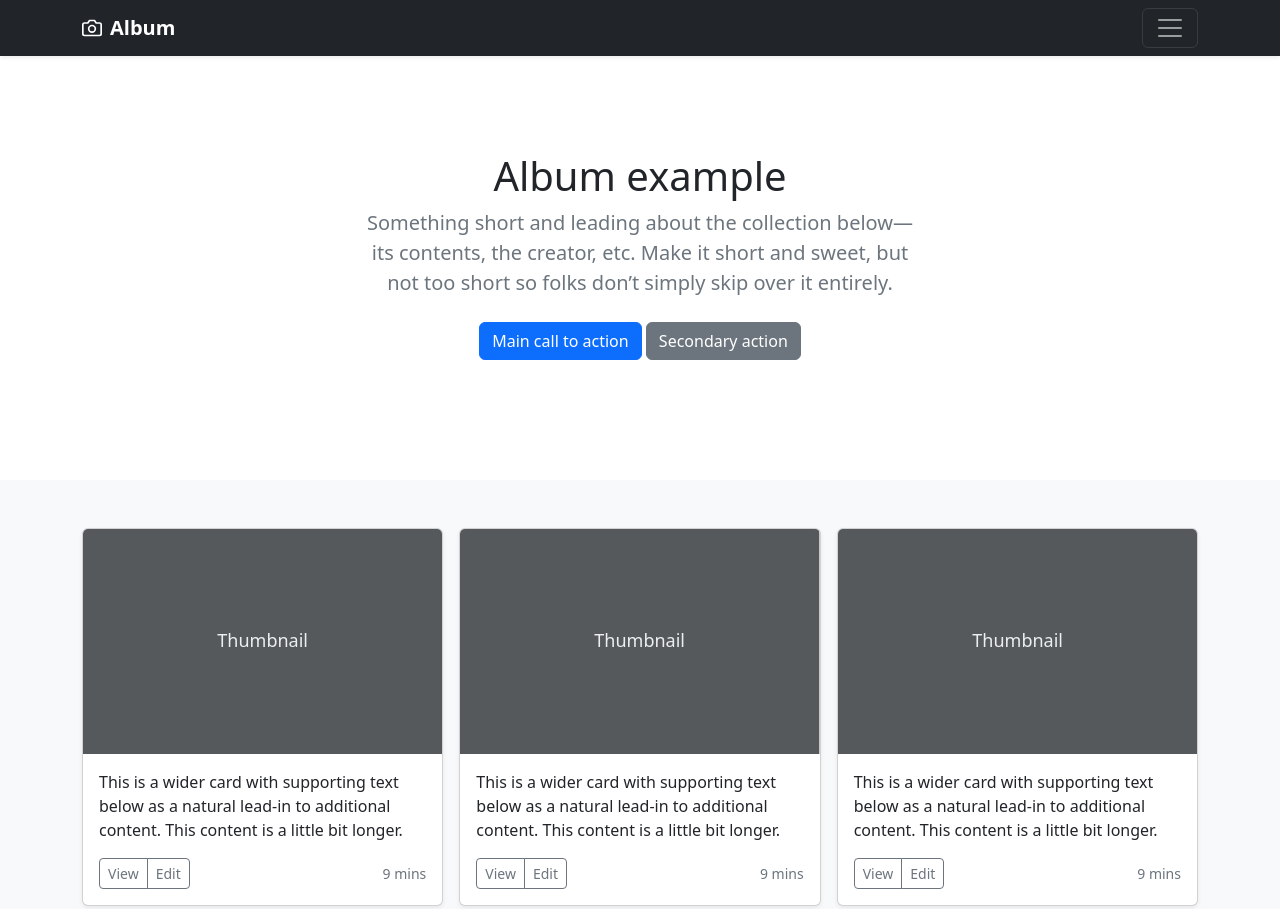
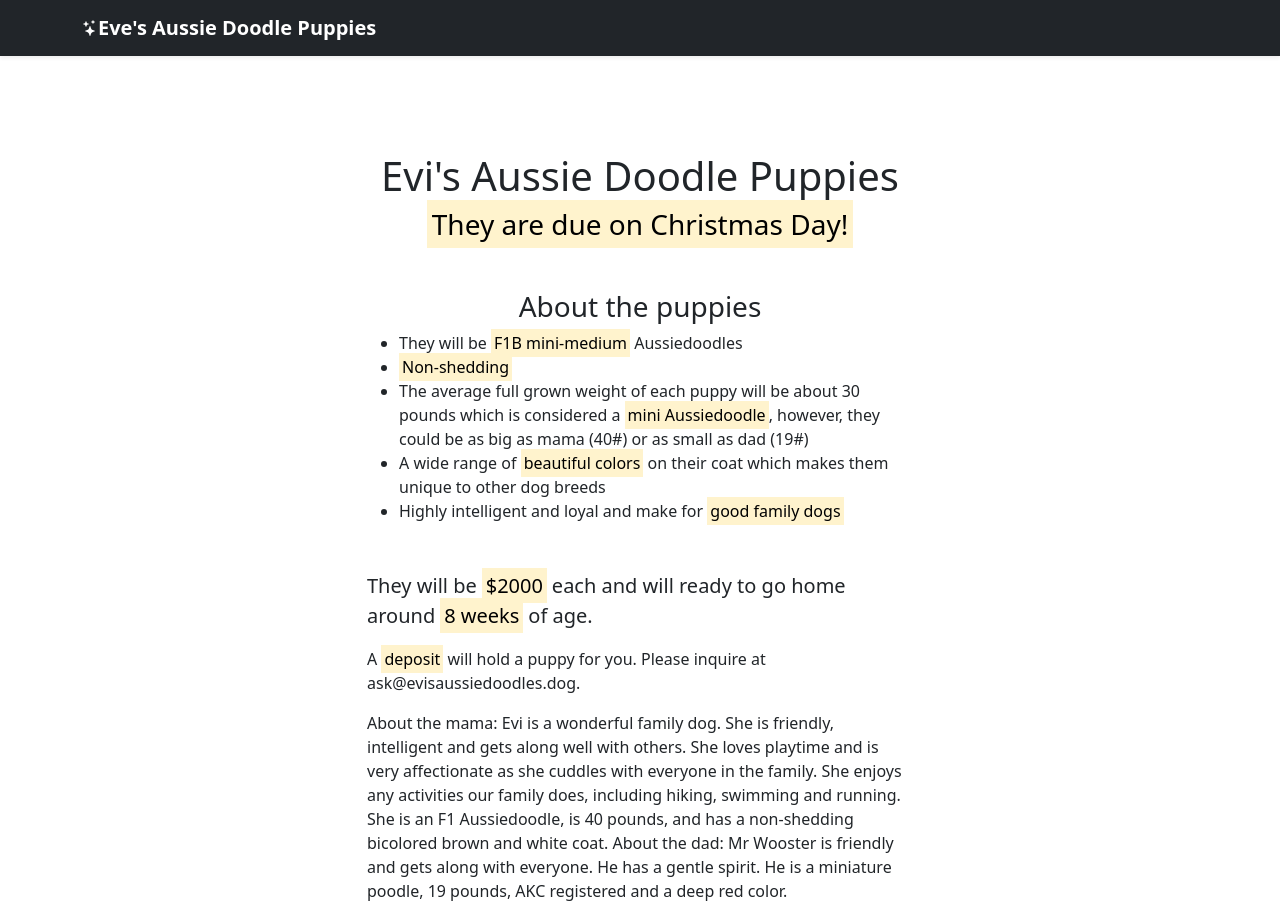
Before and after one commit to kblake/evispuppies, a plain HTML site: page index.html in a window 1280 px wide. Shown: the top 909 px of the page. Drawn offline with Linux system fonts and the light colour scheme.

Commit message:
Initial paragraph

```diff
--- a/index.html
+++ b/index.html
@@ -4,13 +4,10 @@
     <meta http-equiv="content-type" content="text/html; charset=UTF-8" />
     <meta charset="utf-8" />
     <meta name="viewport" content="width=device-width, initial-scale=1" />
-    <meta name="description" content="" />
-    <meta
-      name="author"
-      content="Mark Otto, Jacob Thornton, and Bootstrap contributors"
-    />
+    <meta name="description" content="Evi's Aussie Doodle Puppies" />
+    <meta name="author" content="Karmen Blake" />
     <meta name="generator" content="Hugo 0.104.2" />
-    <title>Album example · Bootstrap v5.2</title>
+    <title>Evi's Aussie Doodle Puppies</title>
 
     <link
       rel="canonical"
@@ -108,87 +105,73 @@
   </head>
   <body>
     <header>
-      <div class="collapse bg-dark" id="navbarHeader">
-        <div class="container">
-          <div class="row">
-            <div class="col-sm-8 col-md-7 py-4">
-              <h4 class="text-white">About</h4>
-              <p class="text-muted">
-                Add some information about the album below, the author, or any
-                other background context. Make it a few sentences long so folks
-                can pick up some informative tidbits. Then, link them off to
-                some social networking sites or contact information.
-              </p>
-            </div>
-            <div class="col-sm-4 offset-md-1 py-4">
-              <h4 class="text-white">Contact</h4>
-              <ul class="list-unstyled">
-                <li>
-                  <a href="#" class="text-white">Follow on Twitter</a>
-                </li>
-                <li>
-                  <a href="#" class="text-white">Like on Facebook</a>
-                </li>
-                <li>
-                  <a href="#" class="text-white">Email me</a>
-                </li>
-              </ul>
-            </div>
-          </div>
-        </div>
-      </div>
       <div class="navbar navbar-dark bg-dark shadow-sm">
         <div class="container">
-          <a href="#" class="navbar-brand d-flex align-items-center">
+          <a href="" class="navbar-brand d-flex align-items-center">
             <svg
               xmlns="http://www.w3.org/2000/svg"
-              width="20"
-              height="20"
-              fill="none"
-              stroke="currentColor"
-              stroke-linecap="round"
-              stroke-linejoin="round"
-              stroke-width="2"
-              aria-hidden="true"
-              class="me-2"
-              viewBox="0 0 24 24"
+              width="16"
+              height="16"
+              fill="currentColor"
+              class="bi bi-stars"
+              viewBox="0 0 16 16"
             >
               <path
-                d="M23 19a2 2 0 0 1-2 2H3a2 2 0 0 1-2-2V8a2 2 0 0 1 2-2h4l2-3h6l2 3h4a2 2 0 0 1 2 2z"
-              ></path>
-              <circle cx="12" cy="13" r="4"></circle>
+                d="M7.657 6.247c.11-.33.576-.33.686 0l.645 1.937a2.89 2.89 0 0 0 1.829 1.828l1.936.645c.33.11.33.576 0 .686l-1.937.645a2.89 2.89 0 0 0-1.828 1.829l-.645 1.936a.361.361 0 0 1-.686 0l-.645-1.937a2.89 2.89 0 0 0-1.828-1.828l-1.937-.645a.361.361 0 0 1 0-.686l1.937-.645a2.89 2.89 0 0 0 1.828-1.828l.645-1.937zM3.794 1.148a.217.217 0 0 1 .412 0l.387 1.162c.173.518.579.924 1.097 1.097l1.162.387a.217.217 0 0 1 0 .412l-1.162.387A1.734 1.734 0 0 0 4.593 5.69l-.387 1.162a.217.217 0 0 1-.412 0L3.407 5.69A1.734 1.734 0 0 0 2.31 4.593l-1.162-.387a.217.217 0 0 1 0-.412l1.162-.387A1.734 1.734 0 0 0 3.407 2.31l.387-1.162zM10.863.099a.145.145 0 0 1 .274 0l.258.774c.115.346.386.617.732.732l.774.258a.145.145 0 0 1 0 .274l-.774.258a1.156 1.156 0 0 0-.732.732l-.258.774a.145.145 0 0 1-.274 0l-.258-.774a1.156 1.156 0 0 0-.732-.732L9.1 2.137a.145.145 0 0 1 0-.274l.774-.258c.346-.115.617-.386.732-.732L10.863.1z"
+              />
             </svg>
-            <strong>Album</strong>
+            <strong>Eve's Aussie Doodle Puppies</strong>
           </a>
-          <button
-            class="navbar-toggler"
-            type="button"
-            data-bs-toggle="collapse"
-            data-bs-target="#navbarHeader"
-            aria-controls="navbarHeader"
-            aria-expanded="false"
-            aria-label="Toggle navigation"
-          >
-            <span class="navbar-toggler-icon"></span>
-          </button>
         </div>
       </div>
     </header>
 
     <main>
-      <section class="py-5 text-center container">
+      <section class="py-5 container">
         <div class="row py-lg-5">
           <div class="col-lg-6 col-md-8 mx-auto">
-            <h1 class="fw-light">Album example</h1>
-            <p class="lead text-muted">
-              Something short and leading about the collection below—its
-              contents, the creator, etc. Make it short and sweet, but not too
-              short so folks don’t simply skip over it entirely.
-            </p>
-            <p>
-              <a href="#" class="btn btn-primary my-2">Main call to action</a>
-              <a href="#" class="btn btn-secondary my-2">Secondary action</a>
-            </p>
+            <h1 class="fw-light text-center">Evi's Aussie Doodle Puppies</h1>
+            <h3 class="text-center">
+              <mark>They are due on Christmas Day!</mark>
+            </h3>
+            <div class="mt-5">
+              <h3 class="text-center">About the puppies</h3>
+              <ul class="mb-5">
+                <li>They will be <mark>F1B mini-medium</mark> Aussiedoodles</li>
+                <li><mark>Non-shedding</mark></li>
+                <li>
+                  The average full grown weight of each puppy will be about 30
+                  pounds which is considered a <mark>mini Aussiedoodle</mark>,
+                  however, they could be as big as mama (40#) or as small as dad
+                  (19#)
+                </li>
+                <li>
+                  A wide range of <mark>beautiful colors</mark> on their coat
+                  which makes them unique to other dog breeds
+                </li>
+                <li>
+                  Highly intelligent and loyal and make for
+                  <mark>good family dogs</mark>
+                </li>
+              </ul>
+              <p class="lead">
+                They will be <mark>$2000</mark> each and will ready to go home
+                around <mark>8 weeks</mark> of age.
+              </p>
+              <p>
+                A <mark>deposit</mark> will hold a puppy for you. Please inquire
+                at ask@evisaussiedoodles.dog.
+              </p>
+              About the mama: Evi is a wonderful family dog. She is friendly,
+              intelligent and gets along well with others. She loves playtime
+              and is very affectionate as she cuddles with everyone in the
+              family. She enjoys any activities our family does, including
+              hiking, swimming and running. She is an F1 Aussiedoodle, is 40
+              pounds, and has a non-shedding bicolored brown and white coat.
+              About the dad: Mr Wooster is friendly and gets along with
+              everyone. He has a gentle spirit. He is a miniature poodle, 19
+              pounds, AKC registered and a deep red color.
+            </div>
           </div>
         </div>
       </section>
```
